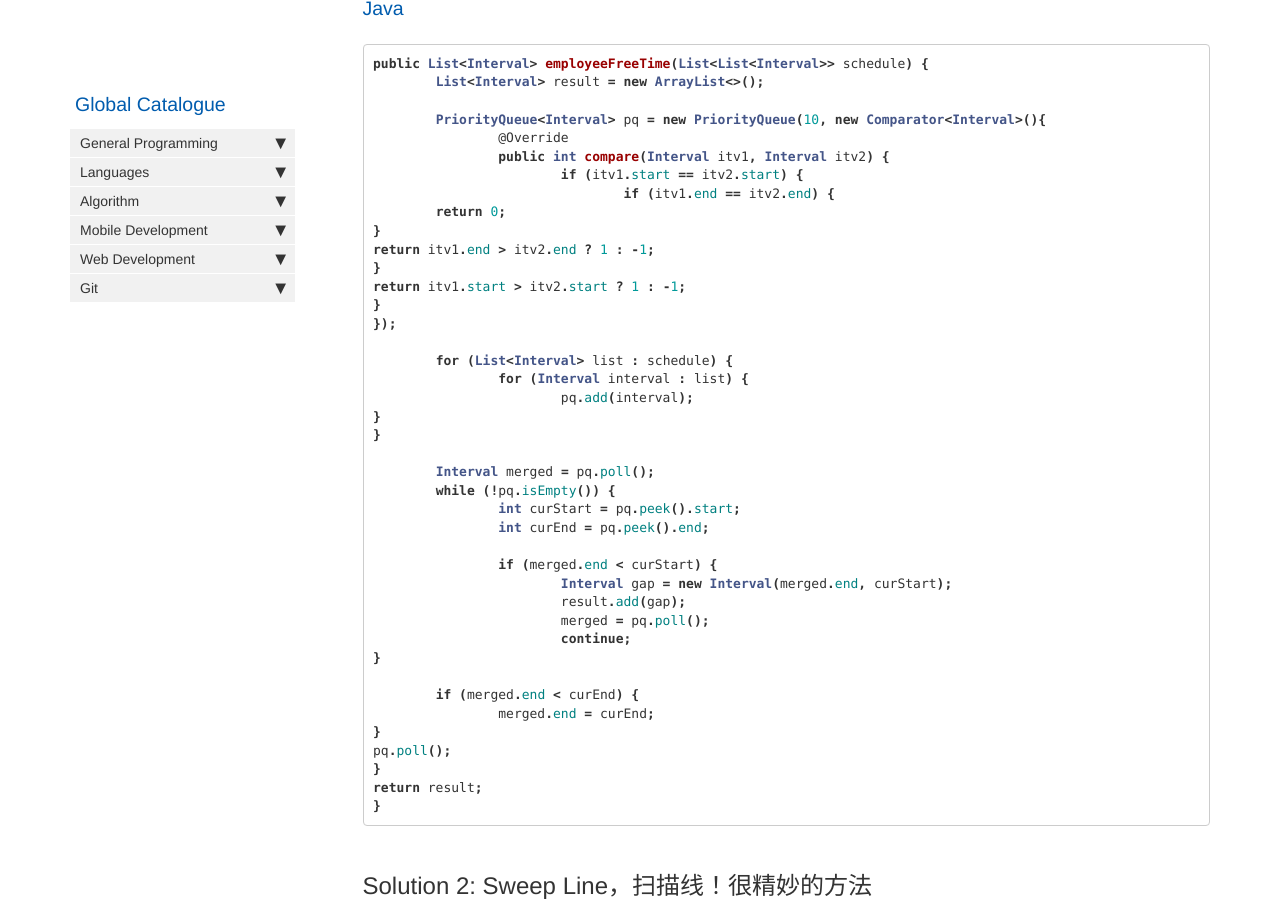
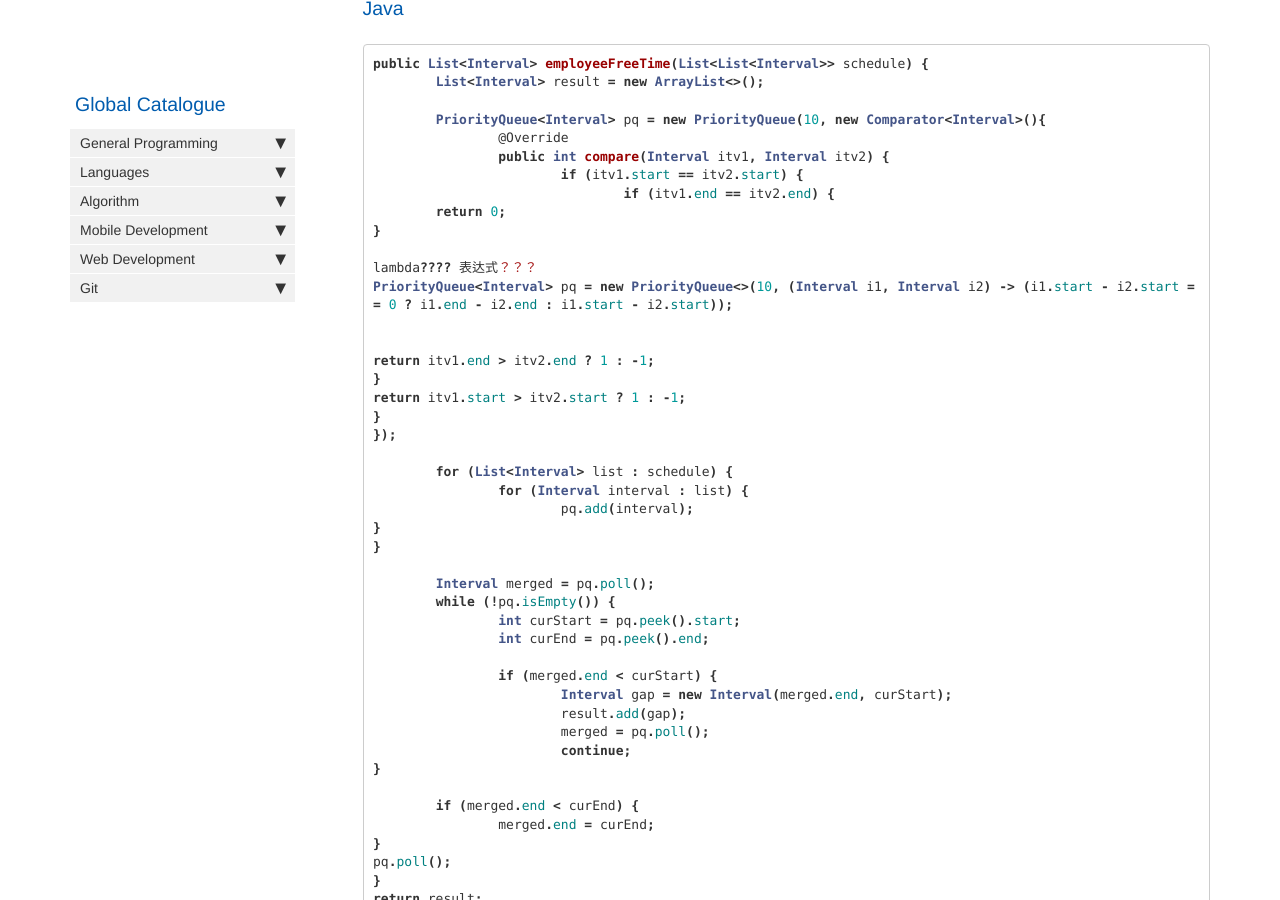
Before and after one commit to HungryOrc/hungryorc.github.io, a Jekyll site: the page built from pages/algorithm/algorithm_employee_free_time.md, in a window 1280 px wide and 900 px high, scrolled down 806 px. Built offline with Jekyll 4.4.1, drawn with Linux system fonts in a browser that asks for light colours; nearby versions of some CDN libraries; comment, search, counter and statistics services are not loaded.

Commit message:
Update algorithm_employee_free_time.md

```diff
--- a/pages/algorithm/algorithm_employee_free_time.md
+++ b/pages/algorithm/algorithm_employee_free_time.md
@@ -42,6 +42,11 @@ public List<Interval> employeeFreeTime(List<List<Interval>> schedule) {
 				if (itv1.end == itv2.end) {
 	return 0;
 }
+
+lambda???? 表达式？？？
+PriorityQueue<Interval> pq = new PriorityQueue<>(10, (Interval i1, Interval i2) -> (i1.start - i2.start == 0 ? i1.end - i2.end : i1.start - i2.start));
+
+
 return itv1.end > itv2.end ? 1 : -1;
 }
 return itv1.start > itv2.start ? 1 : -1;
```
